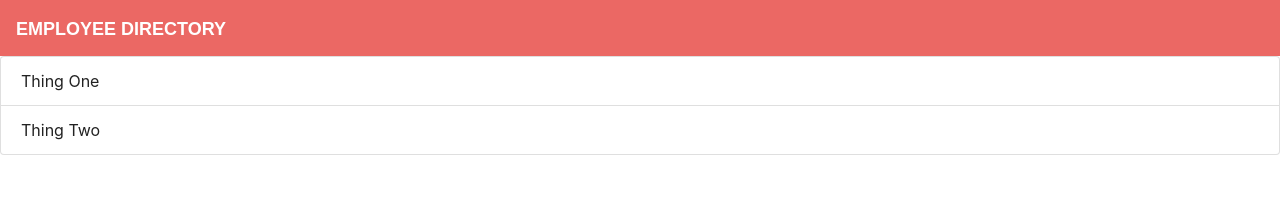
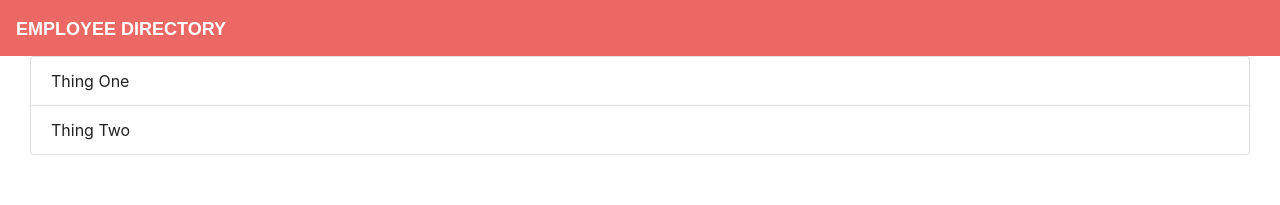
Before and after one commit to mjpalacios25/Employee-Directory, a React (Create React App) app in the folder client/: page / in a window 1280 px wide. Shown: the top 205 px of the page. Built offline with nearby package versions, Linux system fonts and the light colour scheme; a web font is replaced by a local one.

Commit message:
added grid component for containers, rows, and columns... added pages for main page and employee details

```diff
--- a/client/package.json
+++ b/client/package.json
@@ -8,6 +8,7 @@
     "@testing-library/user-event": "^7.2.1",
     "react": "^16.13.1",
     "react-dom": "^16.13.1",
+    "react-router-dom": "^5.1.2",
     "react-scripts": "3.4.1"
   },
   "scripts": {
--- a/client/src/App.js
+++ b/client/src/App.js
@@ -1,17 +1,26 @@
 import React from 'react';
-//import { BrowserRouter as Router, Route, Switch } from "react-router-dom";
+import { BrowserRouter as Router, Route, Switch } from "react-router-dom";
 import Nav from "./components/NavBar";
-import {EmplyeeCard, CardItem} from "./components/EmployeeCard"
+import Main from "./pages/Main";
+import EmployeeInfo from "./pages/EmployeeInfo";
+
 
 
 function App() {
   return (
     <div >
      <Nav />
-     <EmplyeeCard>
-       <CardItem>Thing One</CardItem>
-       <CardItem>Thing Two</CardItem>
-     </EmplyeeCard>
+     <Router>
+       <Switch>
+         <Route exact path = {["/", "/Main"]}>
+           <Main />
+         </Route>
+         <Route exact path = {"/Employee/:id"}>
+           <EmployeeInfo />
+         </Route>
+       </Switch>
+     </Router>
+
     </div>
   );
 }
--- /dev/null
+++ b/client/src/components/Grid/index.js
@@ -0,0 +1,29 @@
+import React from "react";
+
+
+export function Container({fluid, children}) {
+    return (
+        <div className = {`container${fluid ? "-fluid": ""}`}>
+            {children}
+        </div>
+    )
+};
+
+export function Row({fluid, children}) {
+    return (
+        <div className = {`row${fluid ? "-fluid" : ""}`}>
+            {children}
+        </div>
+    )
+};
+
+export function Col({size, children}) {
+    return (
+        <div className = {size
+                            .split(" ")
+                            .map(size => "col-" + size)
+                            .join(" ")}>
+            {children}
+        </div>
+    )
+};
--- /dev/null
+++ b/client/src/pages/Main.js
@@ -0,0 +1,25 @@
+import React from 'react';
+import {EmplyeeCard, CardItem} from "../components/EmployeeCard";
+import {Container, Row, Col} from "../components/Grid"
+
+
+function Main() {
+  return (
+    <div >
+
+     <Container fluid>
+       <Row fluid>
+         <Col size ="md-12">
+            <EmplyeeCard>
+              <CardItem>Thing One</CardItem>
+              <CardItem>Thing Two</CardItem>
+            </EmplyeeCard>
+         </Col>
+       </Row>
+     </Container>
+
+    </div>
+  );
+}
+
+export default Main;
```
Also changed, not shown: client/src/pages/EmployeeInfo.js (added), 1 other file (tests, documents, lock files or other folders).
